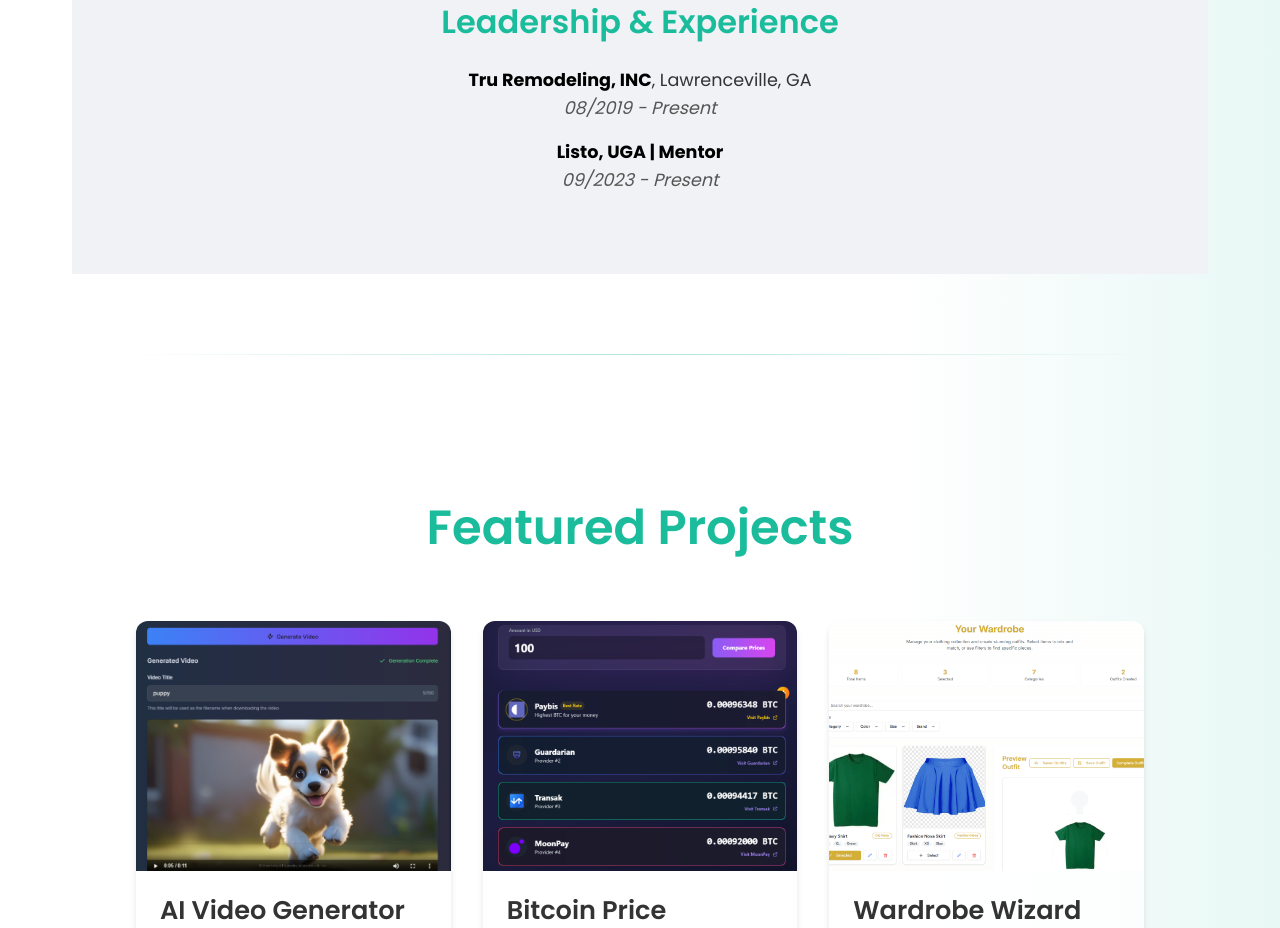
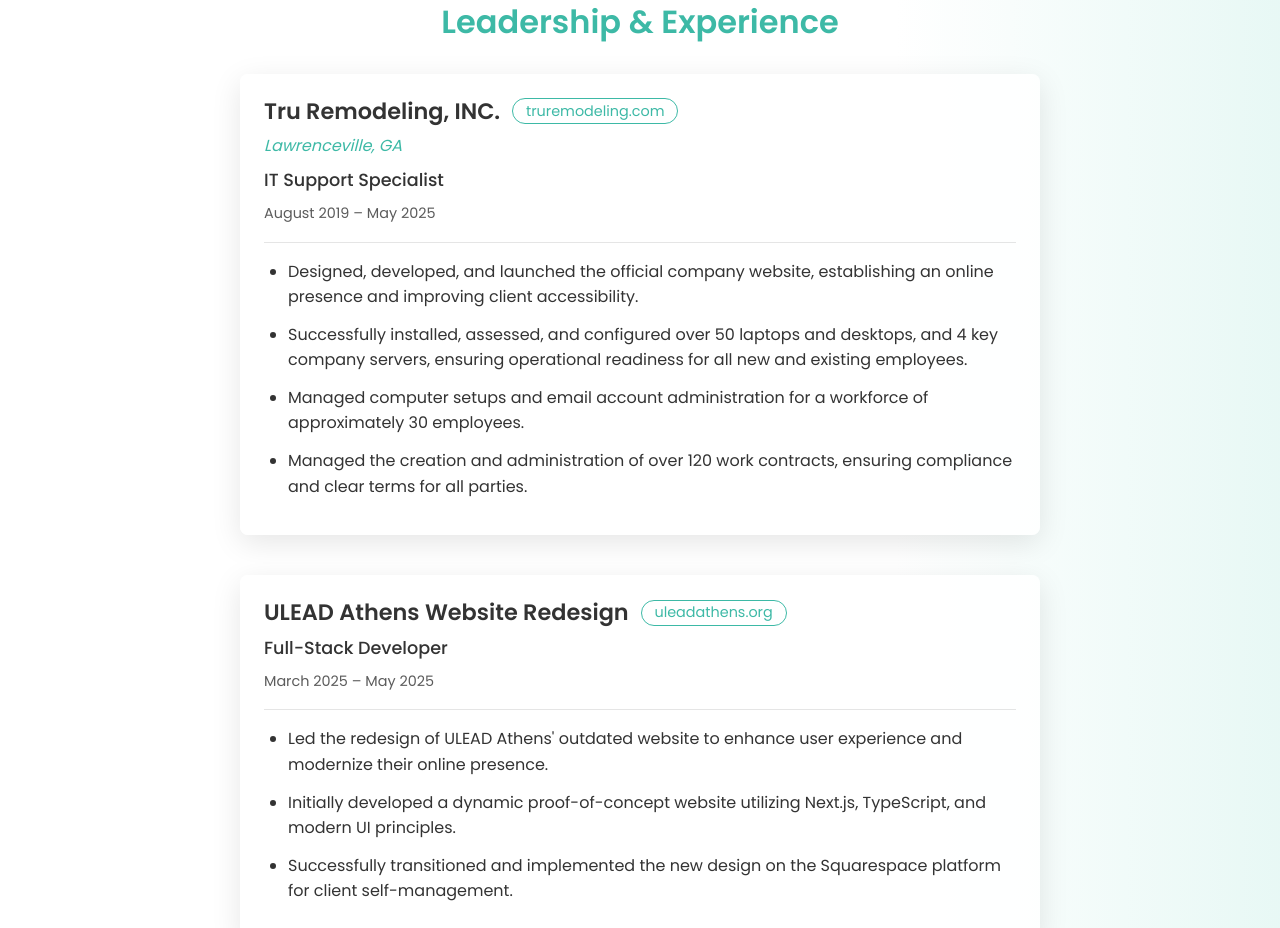
Before and after one commit to aal51282/aal51282.github.io, a Next.js app: page / in a window 1280 px wide. Shown: the part 3000-3928 px from the top of the page. Built offline with nearby package versions, Linux system fonts and the light colour scheme; a web font is replaced by a local one.

Commit message:
Added more information to Leadership and Experience.

```diff
--- a/src/components/Experience/Experience.module.css
+++ b/src/components/Experience/Experience.module.css
@@ -1,33 +1,95 @@
 /* src/components/Experience/Experience.module.css */
 .experience {
   padding: 4rem 2rem;
-  background-color: #f0f2f5;
   text-align: center;
 }
 
 .experience h2 {
   font-size: 2rem;
-  margin-bottom: 1.5rem;
-  color: #1abc9c;
+  margin-bottom: 2rem;
+  color: var(--accent-color);
 }
 
-.experience ul {
-  list-style-type: none;
-  padding: 0;
+.experienceItem {
+  margin-bottom: 2.5rem;
+  padding: 1.5rem;
+  border-radius: var(--border-radius);
+  background-color: var(--card-bg);
+  box-shadow: var(--box-shadow);
+  transition: transform 0.3s ease, box-shadow 0.3s ease;
   max-width: 800px;
-  margin: 0 auto;
+  margin-left: auto;
+  margin-right: auto;
+  text-align: left;
 }
 
-.experience li {
-  font-size: 1.1rem;
-  color: #333333;
-  margin-bottom: 1rem;
+.experienceItem:hover {
+  transform: translateY(-5px);
+  box-shadow: 0 12px 30px rgba(0, 0, 0, 0.1);
 }
 
-.experience li strong {
-  color: #000000;
+.experienceHeader {
+  margin-bottom: 1rem;
+  border-bottom: 1px solid rgba(0, 0, 0, 0.1);
+  padding-bottom: 1rem;
 }
 
-.experience li em {
-  color: #555555;
+.experienceHeader h3 {
+  font-size: 1.4rem;
+  font-weight: 600;
+  margin-bottom: 0.5rem;
+  color: var(--text-color);
+  display: flex;
+  align-items: center;
+  flex-wrap: wrap;
+  gap: 0.75rem;
 }
+
+.jobLocation {
+  font-size: 1rem;
+  color: var(--accent-color);
+  margin-bottom: 0.5rem;
+  font-style: italic;
+}
+
+.jobTitle {
+  font-size: 1.1rem;
+  font-weight: 500;
+  margin-bottom: 0.5rem;
+}
+
+.jobPeriod {
+  font-size: 0.9rem;
+  color: var(--text-color);
+  opacity: 0.8;
+}
+
+.responsibilities {
+  list-style-type: disc;
+  padding-left: 1.5rem;
+  margin-top: 1rem;
+}
+
+.responsibilities li {
+  margin-bottom: 0.75rem;
+  line-height: 1.6;
+  font-size: 1rem;
+}
+
+.companyLink {
+  font-size: 0.9rem;
+  font-weight: normal;
+  color: var(--accent-color);
+  text-decoration: none;
+  border: 1px solid var(--accent-color);
+  border-radius: 20px;
+  padding: 0.2rem 0.8rem;
+  transition: all 0.3s ease;
+  display: inline-block;
+}
+
+.companyLink:hover {
+  background-color: var(--accent-color);
+  color: white;
+  transform: translateY(-2px);
+}
--- a/src/components/Experience/Experience.tsx
+++ b/src/components/Experience/Experience.tsx
@@ -1,20 +1,106 @@
-import React from 'react';
-import styles from './Experience.module.css';
+import React from "react";
+import styles from "./Experience.module.css";
 
 const Experience: React.FC = () => {
   return (
-    <section id="leadership-experience" className={styles.experience} data-aos="fade-up">
+    <section
+      id="leadership-experience"
+      className={styles.experience}
+      data-aos="fade-up"
+    >
       <h2>Leadership & Experience</h2>
-      <ul>
-        <li>
-          <strong>Tru Remodeling, INC</strong>, Lawrenceville, GA<br />
-          <em>08/2019 - Present</em>
-        </li>
-        <li>
-          <strong>Listo, UGA | Mentor</strong><br />
-          <em>09/2023 - Present</em>
-        </li>
-      </ul>
+
+      <div className={styles.experienceItem}>
+        <div className={styles.experienceHeader}>
+          <h3>
+            Tru Remodeling, INC.
+            <a
+              href="https://truremodeling.com"
+              target="_blank"
+              rel="noopener noreferrer"
+              className={styles.companyLink}
+            >
+              truremodeling.com
+            </a>
+          </h3>
+          <p className={styles.jobLocation}>Lawrenceville, GA</p>
+          <p className={styles.jobTitle}>IT Support Specialist</p>
+          <p className={styles.jobPeriod}>August 2019 – May 2025</p>
+        </div>
+        <ul className={styles.responsibilities}>
+          <li>
+            Designed, developed, and launched the official company website,
+            establishing an online presence and improving client accessibility.
+          </li>
+          <li>
+            Successfully installed, assessed, and configured over 50 laptops and
+            desktops, and 4 key company servers, ensuring operational readiness
+            for all new and existing employees.
+          </li>
+          <li>
+            Managed computer setups and email account administration for a
+            workforce of approximately 30 employees.
+          </li>
+          <li>
+            Managed the creation and administration of over 120 work contracts,
+            ensuring compliance and clear terms for all parties.
+          </li>
+        </ul>
+      </div>
+
+      <div className={styles.experienceItem}>
+        <div className={styles.experienceHeader}>
+          <h3>
+            ULEAD Athens Website Redesign
+            <a
+              href="https://www.uleadathens.org"
+              target="_blank"
+              rel="noopener noreferrer"
+              className={styles.companyLink}
+            >
+              uleadathens.org
+            </a>
+          </h3>
+          <p className={styles.jobTitle}>Full-Stack Developer</p>
+          <p className={styles.jobPeriod}>March 2025 – May 2025</p>
+        </div>
+        <ul className={styles.responsibilities}>
+          <li>
+            Led the redesign of ULEAD Athens&apos; outdated website to enhance
+            user experience and modernize their online presence.
+          </li>
+          <li>
+            Initially developed a dynamic proof-of-concept website utilizing
+            Next.js, TypeScript, and modern UI principles.
+          </li>
+          <li>
+            Successfully transitioned and implemented the new design on the
+            Squarespace platform for client self-management.
+          </li>
+        </ul>
+      </div>
+
+      <div className={styles.experienceItem}>
+        <div className={styles.experienceHeader}>
+          <h3>LISTo UGA (Latinos Invested in the Students of Tomorrow)</h3>
+          <p className={styles.jobTitle}>Mentor</p>
+          <p className={styles.jobPeriod}>September 2023 – Present</p>
+        </div>
+        <ul className={styles.responsibilities}>
+          <li>
+            Provided mentorship and guidance to Latinx first-year and transfer
+            students to support their transition to university life.
+          </li>
+          <li>
+            Offered academic, social, and emotional support to help mentees
+            navigate challenges and succeed at UGA.
+          </li>
+          <li>
+            Participated in regular mentorship activities and cultural events to
+            foster community and belonging.
+          </li>
+        </ul>
+      </div>
     </section>
   );
 };
```
